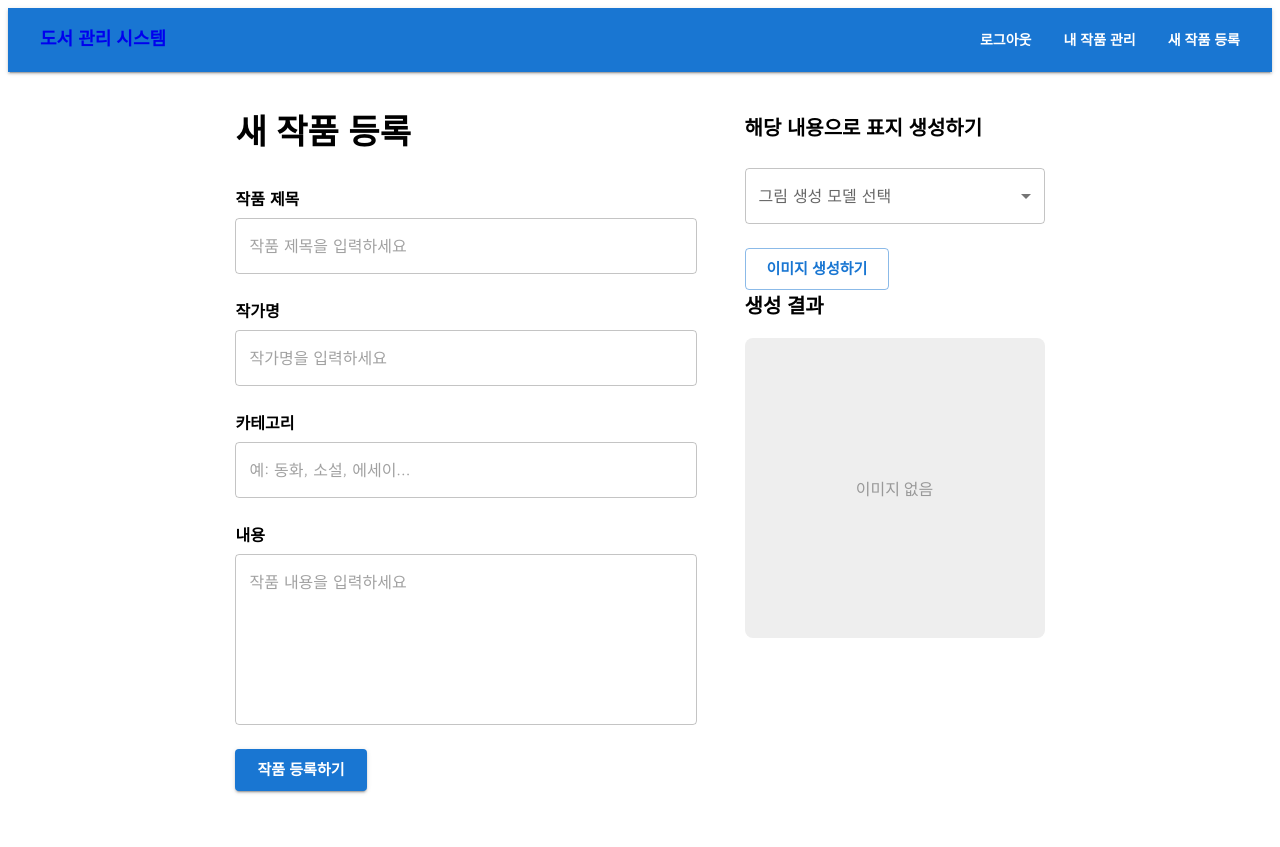
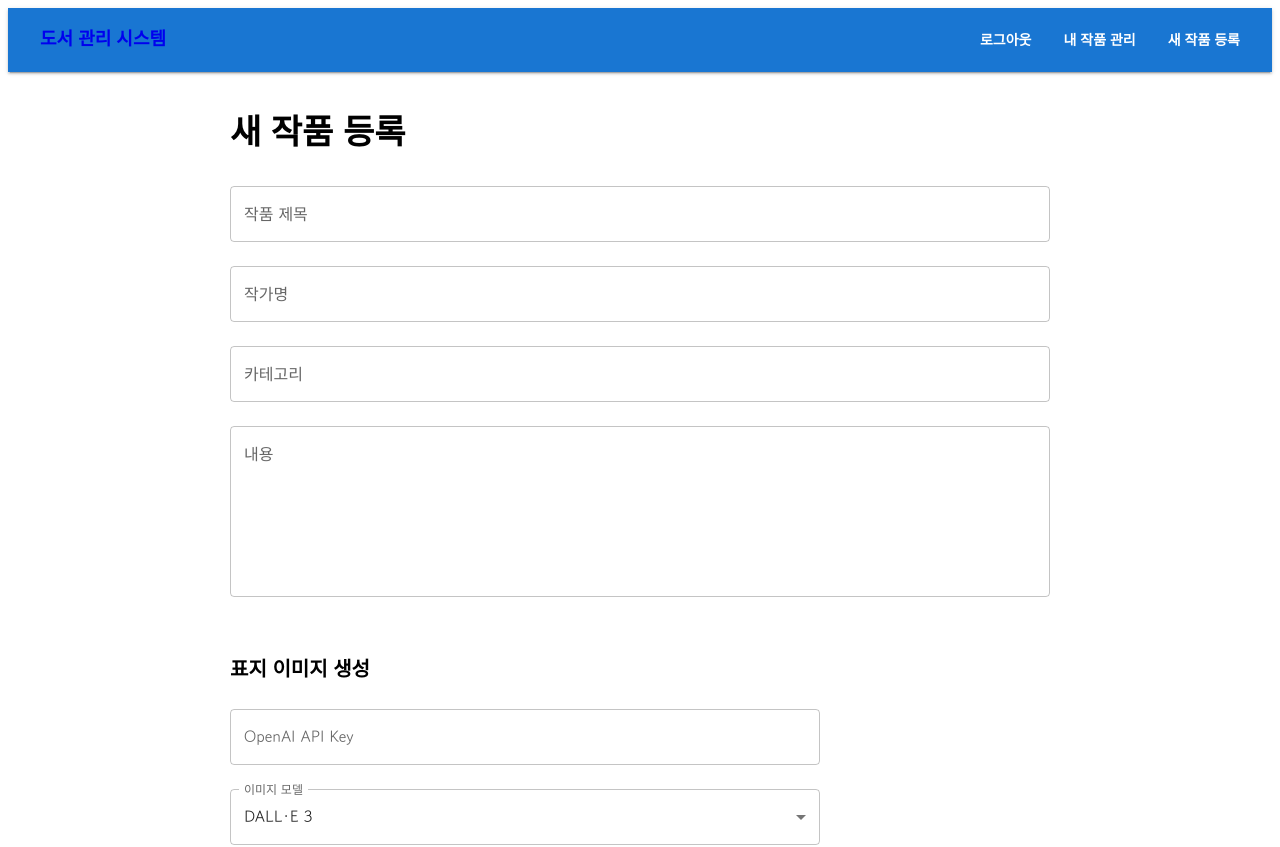
Before and after one commit to leeseungyoons/ai-bookshelf-service, a Next.js app in the folder book/frontend/: page /userpage/create in a window 1280 px wide. Shown: the top 847 px of the page. Before the commit the page ends 800 px from the top, so only its background shows below. Built offline with nearby package versions, Linux system fonts and the light colour scheme; sample sign-in values are in the browser's storage.

Commit message:
(미완) 이미지 생성 openapi 연결 완료(multipart form - 파일이 아닌 이미지 url 버전)

```diff
--- /dev/null
+++ b/book/frontend/src/app/api/generateCover/route.js
@@ -0,0 +1,41 @@
+import { NextResponse } from "next/server";
+
+export async function POST(req) {
+    try {
+        const { apiKey, model, prompt } = await req.json();
+
+        if (!apiKey) {
+            return NextResponse.json(
+                { error: "API key is missing" },
+                { status: 400 }
+            );
+        }
+
+        const openaiRes = await fetch("https://api.openai.com/v1/images/generations", {
+            method: "POST",
+            headers: {
+                "Authorization": `Bearer ${apiKey}`,
+                "Content-Type": "application/json"
+            },
+            body: JSON.stringify({
+                model: model || "dall-e-3",
+                prompt,
+                n: 1,
+                size: "1024x1024"
+            })
+        });
+
+        const json = await openaiRes.json();
+
+        if (!openaiRes.ok) {
+            console.error("OpenAI API Error:", json);
+            return NextResponse.json({ error: json.error?.message || "OpenAI Error" }, { status: 500 });
+        }
+
+        return NextResponse.json(json, { status: 200 });
+
+    } catch (err) {
+        console.error("Route error:", err);
+        return NextResponse.json({ error: err.message }, { status: 500 });
+    }
+}
--- a/book/frontend/src/app/userpage/create/page.js
+++ b/book/frontend/src/app/userpage/create/page.js
@@ -1,23 +1,36 @@
-'use client';
+"use client";
 
 import { useEffect, useState } from "react";
 import {
-    Grid, TextField, Typography, Button, MenuItem, Box,
-    Card, CardMedia, FormControl, InputLabel, Select
+    Grid,
+    TextField,
+    Typography,
+    Button,
+    MenuItem,
+    Box,
+    Card,
+    CardMedia,
+    FormControl,
+    InputLabel,
+    Select
 } from "@mui/material";
 
 export default function CreateWork() {
 
-    // ⭐ 로그인 체크
+    /* ------------------------------
+        🧩 로그인 체크
+    ------------------------------ */
     useEffect(() => {
         const user = JSON.parse(localStorage.getItem("user"));
-
         if (!user || !user.userId) {
             alert("로그인 후 이용 가능합니다.");
             window.location.href = "/login";
         }
     }, []);
 
+    /* ------------------------------
+        🧩 상태값 관리
+    ------------------------------ */
     const [form, setForm] = useState({
         title: "",
         author: "",
@@ -25,8 +38,10 @@ export default function CreateWork() {
         content: "",
     });
 
-    const [model, setModel] = useState("");
+    const [userApiKey, setUserApiKey] = useState("");
+    const [model, setModel] = useState("dall-e-3");
     const [imageUrl, setImageUrl] = useState(null);
+    const [isGeneratingCover, setIsGeneratingCover] = useState(false);
 
     const handleFormChange = (e) => {
         setForm({ ...form, [e.target.name]: e.target.value });
@@ -36,161 +51,188 @@ export default function CreateWork() {
         setModel(e.target.value);
     };
 
-    // 최종 handleSubmit (multipart 반영)
+    /* ============================================================
+        ⭐ 표지 이미지 생성
+        (React → Next.js API Route → OpenAI)
+    ============================================================ */
+    const handleGenerateCover = async () => {
+        if (!userApiKey) {
+            alert("OpenAI API Key를 입력해주세요.");
+            return;
+        }
+        if (!form.title || !form.content) {
+            alert("제목과 내용을 입력해야 표지를 생성할 수 있습니다.");
+            return;
+        }
+
+        setIsGeneratingCover(true);
+
+        try {
+            const prompt = `
+            '${form.category}' 장르의 동화책 표지를 그려줘.
+            제목: ${form.title}
+            작가: ${form.author}
+            내용 설명: ${form.content}
+            따뜻하고 밝은 분위기의 일러스트 스타일로.
+            `;
+
+            const response = await fetch("/api/generateCover", {
+                method: "POST",
+                headers: { "Content-Type": "application/json" },
+                body: JSON.stringify({
+                    apiKey: userApiKey,
+                    model: "dall-e-3",
+                    prompt,
+                }),
+            });
+
+            const result = await response.json();
+
+            if (!response.ok) {
+                throw new Error(result.error || "이미지 생성 실패");
+            }
+
+            const url = result.data[0].url;
+            setImageUrl(url);
+
+            alert("표지 이미지 생성 완료!");
+
+        } catch (err) {
+            console.error("이미지 생성 실패:", err);
+            alert(err.message);
+        } finally {
+            setIsGeneratingCover(false);
+        }
+    };
+
+    /* ============================================================
+        ⭐ 작품 등록
+        (React → Spring Boot multipart/form-data)
+        ※ 파일 없이 이미지 URL만 전송!
+    ============================================================ */
     const handleSubmit = async () => {
-
         const userData = JSON.parse(localStorage.getItem("user"));
-        if (!userData || !userData.userId) {
+        if (!userData?.userId) {
             alert("로그인 정보가 유효하지 않습니다.");
             window.location.href = "/login";
             return;
         }
 
-        const userId = userData.userId;
+        if (!form.title || !form.content) {
+            alert("필수 항목을 입력해주세요.");
+            return;
+        }
 
-        // FormData 객체 생성
+        try {
             const formData = new FormData();
 
-        // JSON → Blob 변환 후 FormData 에 넣기
-        const bookJson = JSON.stringify({
+            // JSON을 Blob으로 감싸서 multipart 로 보냄
+            formData.append(
+                "book",
+                new Blob(
+                    [
+                        JSON.stringify({
                             title: form.title,
                             author: form.author,
                             category: form.category,
                             content: form.content,
-            coverImageUrl: imageUrl
-        });
-
-        formData.append(
-            "book",
-            new Blob([bookJson], { type: "application/json" })
+                            coverImageUrl: imageUrl,  // ⭐ AI url 저장
+                        }),
+                    ],
+                    { type: "application/json" }
+                )
             );
 
-        // 파일이 있다면 추가
-        // formData.append("file", selectedFile);
+            // 파일은 없음 → null 전송
+            formData.append("file", new Blob([], { type: "application/octet-stream" }));
 
-        // userId는 @RequestParam
-        formData.append("userId", userId);
+            // userId 전달
+            formData.append("userId", userData.userId);
 
-        try {
             const response = await fetch("http://localhost:8080/book/insert", {
                 method: "POST",
-                body: formData // ❗ headers 설정하면 안 됨!
+                body: formData,
             });
 
             if (!response.ok) {
-                const errorText = await response.text();
-                console.error("응답 오류:", errorText);
-                alert("등록 실패! 서버 오류가 발생했습니다.");
+                const err = await response.text();
+                console.error("등록 실패:", err);
+                alert("등록 실패: 서버 로그 확인 필요");
                 return;
             }
 
-            const result = await response.json();
-            console.log("등록 결과:", result);
-            alert("등록 성공!");
+            alert("작품 등록 완료!");
             window.location.href = "/mainpage";
 
         } catch (err) {
-            console.error(err);
-            alert("요청 중 오류 발생");
+            console.error("등록 오류:", err);
+            alert("등록 중 오류가 발생했습니다.");
         }
     };
 
+    /* ============================================================
+        ⭐ UI 렌더링
+    ============================================================ */
+    return (
+        <Box sx={{ display: "flex", justifyContent: "center", width: "100%", mt: 5 }}>
+            <Grid container spacing={4} sx={{ maxWidth: "1200px", px: 2 }}>
 
-    return (
-        <Box
-            sx={{
-                display: "flex",
-                justifyContent: "center",
-                width: "100%",
-                mt: 5,
-            }}
-        >
-            <Grid
-                container
-                spacing={6}
-                sx={{
-                    maxWidth: "1200px",
-                    px: 2,
-                }}
-            >
-                {/* 왼쪽 화면 */}
-                <Grid item xs={12} md={6}>
+                {/* 왼쪽 - 입력 */}
+                <Grid item xs={12} md={4}>
                     <Typography variant="h4" sx={{ mb: 4, fontWeight: 700 }}>
                         새 작품 등록
                     </Typography>
 
-                    <Typography sx={{ fontWeight: 600, mb: 1 }}>작품 제목</Typography>
+                    <TextField label="작품 제목" name="title" fullWidth sx={{ mb: 3 }}
+                               value={form.title} onChange={handleFormChange} />
+
+                    <TextField label="작가명" name="author" fullWidth sx={{ mb: 3 }}
+                               value={form.author} onChange={handleFormChange} />
+
+                    <TextField label="카테고리" name="category" fullWidth sx={{ mb: 3 }}
+                               value={form.category} onChange={handleFormChange} />
+
+                    <TextField label="내용" name="content" fullWidth multiline minRows={6}
+                               sx={{ mb: 3 }} value={form.content} onChange={handleFormChange} />
+                </Grid>
+
+                {/* 오른쪽 - 표지 생성 */}
+                <Grid item xs={12} md={4}>
+                    <Typography variant="h6" sx={{ mb: 3, fontWeight: 700 }}>
+                        표지 이미지 생성
+                    </Typography>
+
                     <TextField
-                        name="title"
-                        fullWidth
-                        placeholder="작품 제목을 입력하세요"
-                        value={form.title}
-                        onChange={handleFormChange}
-                        sx={{ mb: 3 }}
+                        type="password"
+                        label="OpenAI API Key"
+                        placeholder="sk-xxxx"
+                        fullWidth sx={{ mb: 3 }}
+                        value={userApiKey}
+                        onChange={(e) => setUserApiKey(e.target.value)}
                     />
 
-                    <Typography sx={{ fontWeight: 600, mb: 1 }}>작가명</Typography>
-                    <TextField
-                        name="author"
-                        fullWidth
-                        placeholder="작가명을 입력하세요"
-                        value={form.author}
-                        onChange={handleFormChange}
-                        sx={{ mb: 3 }}
-                    />
-
-                    <Typography sx={{ fontWeight: 600, mb: 1 }}>카테고리</Typography>
-                    <TextField
-                        name="category"
-                        fullWidth
-                        placeholder="예: 동화, 소설, 에세이..."
-                        value={form.category}
-                        onChange={handleFormChange}
-                        sx={{ mb: 3 }}
-                    />
-
-                    <Typography sx={{ fontWeight: 600, mb: 1 }}>내용</Typography>
-                    <TextField
-                        name="content"
-                        fullWidth
-                        multiline
-                        minRows={6}
-                        placeholder="작품 내용을 입력하세요"
-                        value={form.content}
-                        onChange={handleFormChange}
-                        sx={{ mb: 3 }}
-                    />
-
-                    <Button variant="contained" size="large" onClick={handleSubmit}>
-                        작품 등록하기
-                    </Button>
-                </Grid>
-
-                {/* 오른쪽 화면 */}
-                <Grid item xs={12} md={6}>
-                    <Typography variant="h6" sx={{ mb: 3, fontWeight: 700 }}>
-                        해당 내용으로 표지 생성하기
-                    </Typography>
-
                     <FormControl fullWidth sx={{ mb: 3 }}>
-                        <InputLabel id="model-select-label">그림 생성 모델 선택</InputLabel>
+                        <InputLabel id="model-select-label">이미지 모델</InputLabel>
                         <Select
                             labelId="model-select-label"
-                            label="그림 생성 모델 선택"
                             value={model}
+                            label="이미지 모델"
                             onChange={handleModelChange}
                         >
-                            <MenuItem value="dall-e">Dall-E</MenuItem>
-                            <MenuItem value="gpt-image">GPT Image</MenuItem>
-                            <MenuItem value="stablediffusion">Stable Diffusion</MenuItem>
+                            <MenuItem value="dall-e-3">DALL·E 3</MenuItem>
                         </Select>
                     </FormControl>
 
-                    <Button variant="outlined" size="large">
-                        이미지 생성하기
+                    <Button
+                        variant="outlined"
+                        size="large"
+                        onClick={handleGenerateCover}
+                        disabled={isGeneratingCover}
+                    >
+                        {isGeneratingCover ? "생성 중..." : "이미지 생성하기"}
                     </Button>
 
-                    <Typography variant="h6" sx={{ mb: 2, fontWeight: 600 }}>
+                    <Typography variant="h6" sx={{ mt: 3, mb: 2, fontWeight: 600 }}>
                         생성 결과
                     </Typography>
 
@@ -199,23 +241,30 @@ export default function CreateWork() {
                             <CardMedia component="img" src={imageUrl} />
                         </Card>
                     ) : (
-                        <Box
-                            sx={{
+                        <Box sx={{
                             width: 300,
                             height: 300,
-                                backgroundColor: "#eeeeee",
+                            backgroundColor: "#eee",
                             borderRadius: 2,
                             display: "flex",
                             justifyContent: "center",
                             alignItems: "center",
-                                color: "#999",
-                                mb: 2,
-                            }}
-                        >
+                            color: "#999"
+                        }}>
                             이미지 없음
                         </Box>
                     )}
+
+                    <Button
+                        variant="contained"
+                        size="large"
+                        onClick={handleSubmit}
+                        sx={{ mt: 3 }}
+                    >
+                        작품 등록하기
+                    </Button>
                 </Grid>
+
             </Grid>
         </Box>
     );
```
Also changed, not shown: 1 other file (tests, documents, lock files or other folders). Lines whose indentation alone changed are shown as unchanged.
